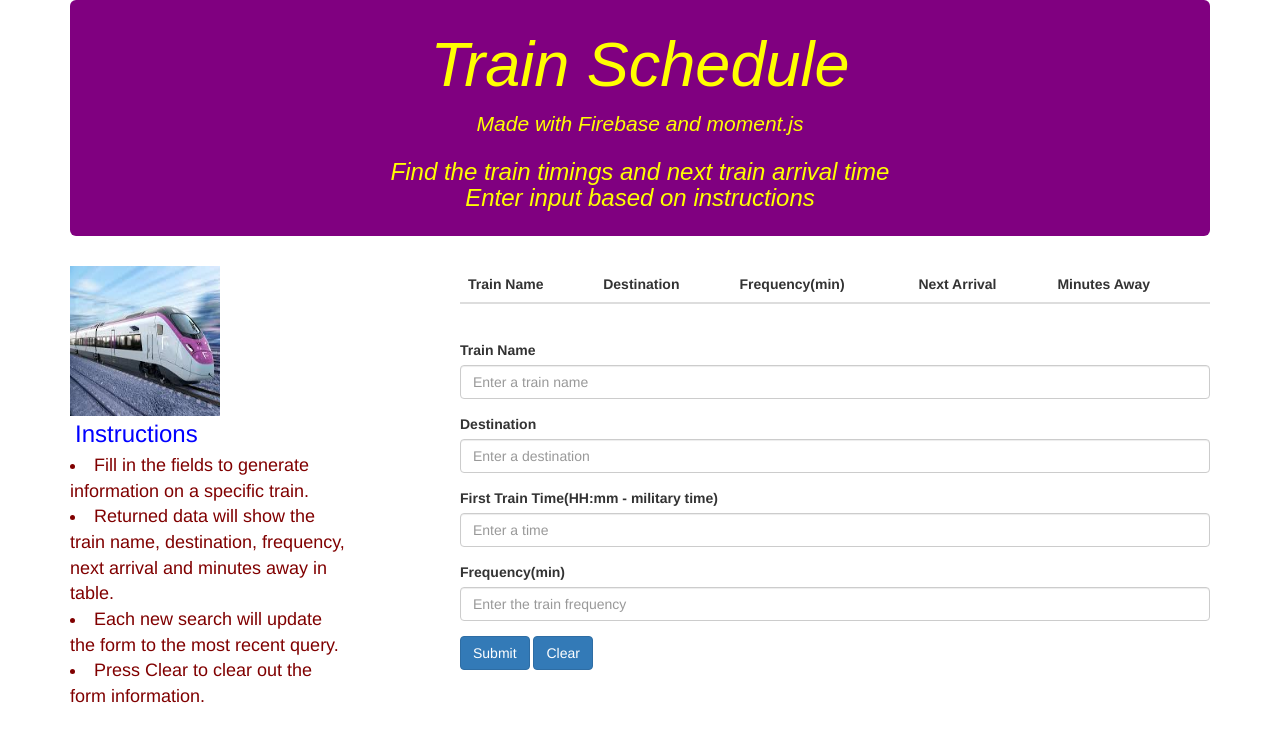
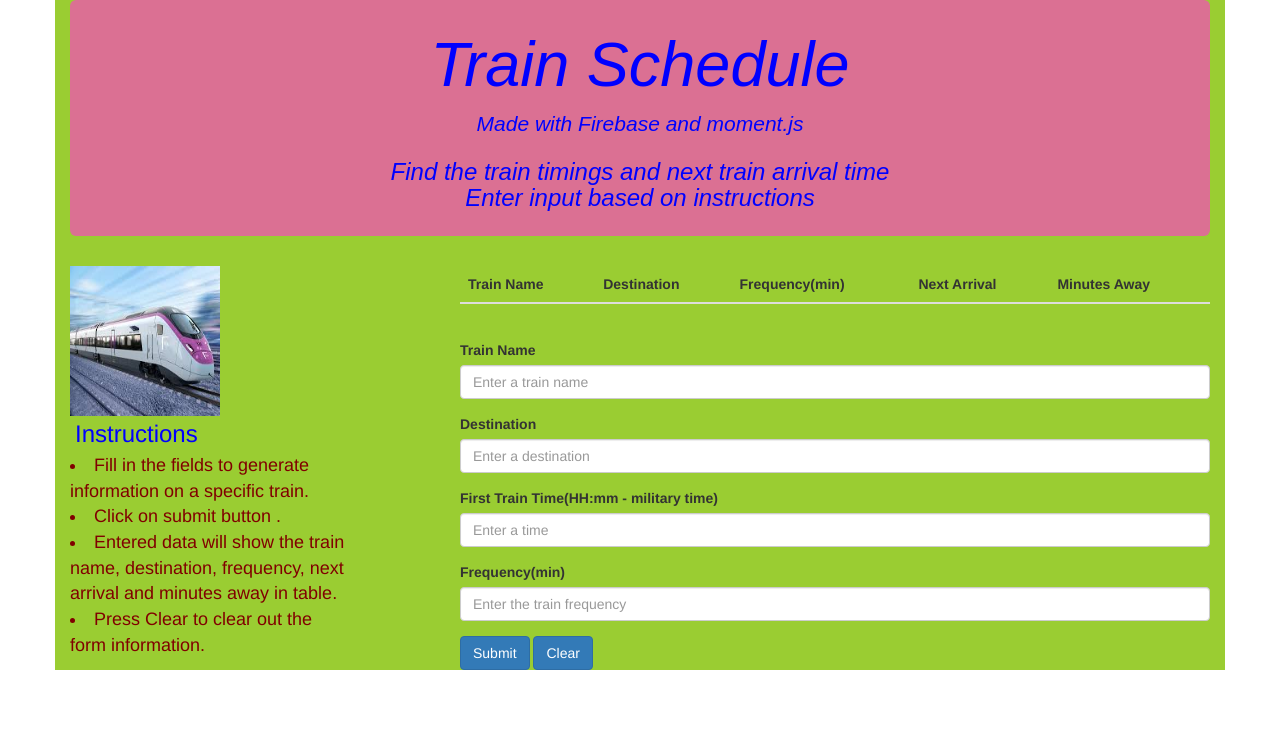
Before and after one commit to akolli1972/Firebase-TrainScheduleProject, a plain HTML site: page index.html in a window 1280 px wide. Drawn offline with nearby package versions, Linux system fonts and the light colour scheme.

Commit message:
made changes to styling

```diff
--- a/assets/css/style.css
+++ b/assets/css/style.css
@@ -2,8 +2,8 @@
 
 .jumbotron {
 
-    background-color: purple;
-    color: yellow;
+    background-color:palevioletred;
+    color: blue;
     text-align: center;
     padding-top: 10px;
     padding-bottom: 15px;
@@ -26,3 +26,14 @@ background-origin: padding-box;
 color: maroon;
 font-size: 18px;
 }
+ .container {
+background-color:yellowgreen;
+/* height: 100%;
+margin: 0;
+width: 100%;
+margin-bottom: 0; */
+
+
+
+
+}
--- a/index.html
+++ b/index.html
@@ -30,8 +30,8 @@
                      <div class="card-body">
                         <h3 class="card-title">Instructions </h3>
                         <li class="card-text">Fill in the fields to generate information on a specific train.</li>
-                        <li class="card-text">Returned data will show the train name, destination, frequency, next arrival and minutes away in table.</li>
-                        <li class="card-text">Each new search will update the form to the most recent query.</li>
+                        <li class="card-text">Click on submit button .</li>
+                        <li class="card-text">Entered data will show the train name, destination, frequency, next arrival and minutes away in table.</li>
                         <li class="card-text">Press Clear to clear out the form information.</li>
                     </div>
                 </div>
@@ -78,9 +78,7 @@
         </div>
     </div>
 
-    <!-- <nav class="navbar navbar-inverse text-center fixed-bottom" id="copyright">
-            &copy;Copyright Anthony Salemo 2018
-    </nav> -->
+
 
 <!-- Moment.js -->
 <script src="https://cdnjs.cloudflare.com/ajax/libs/moment.js/2.20.1/moment.min.js"></script>
```
